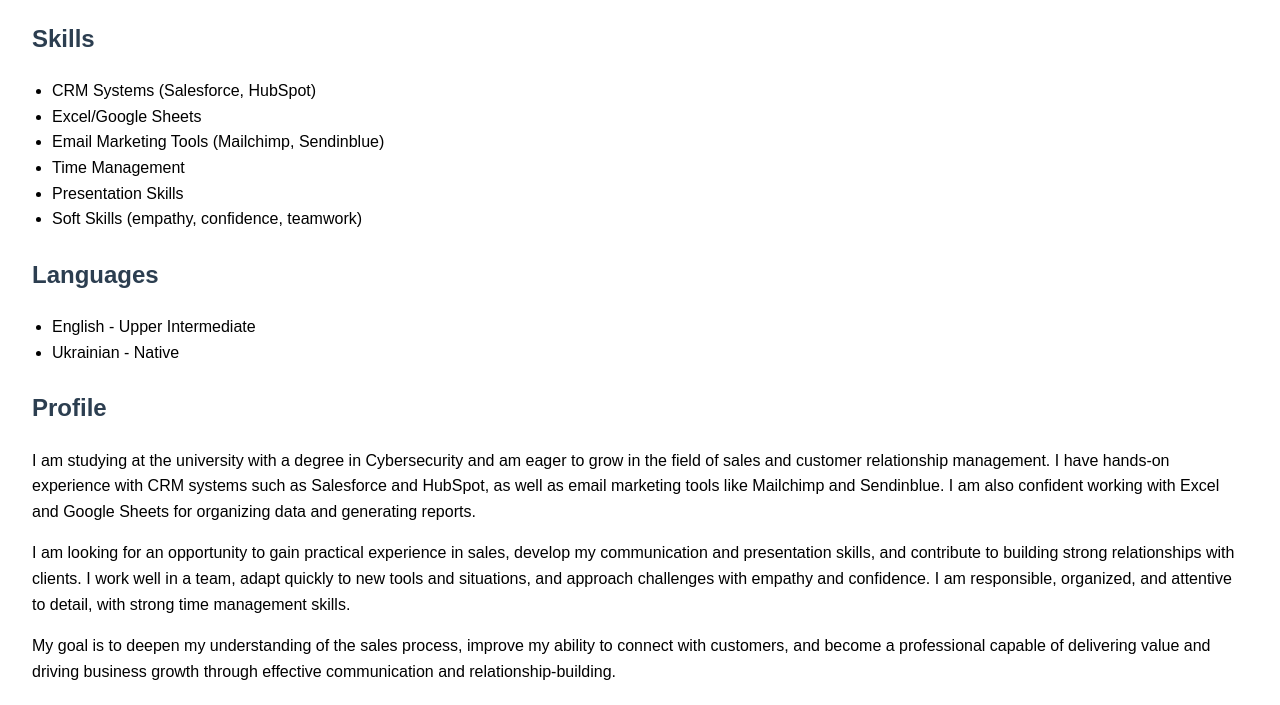
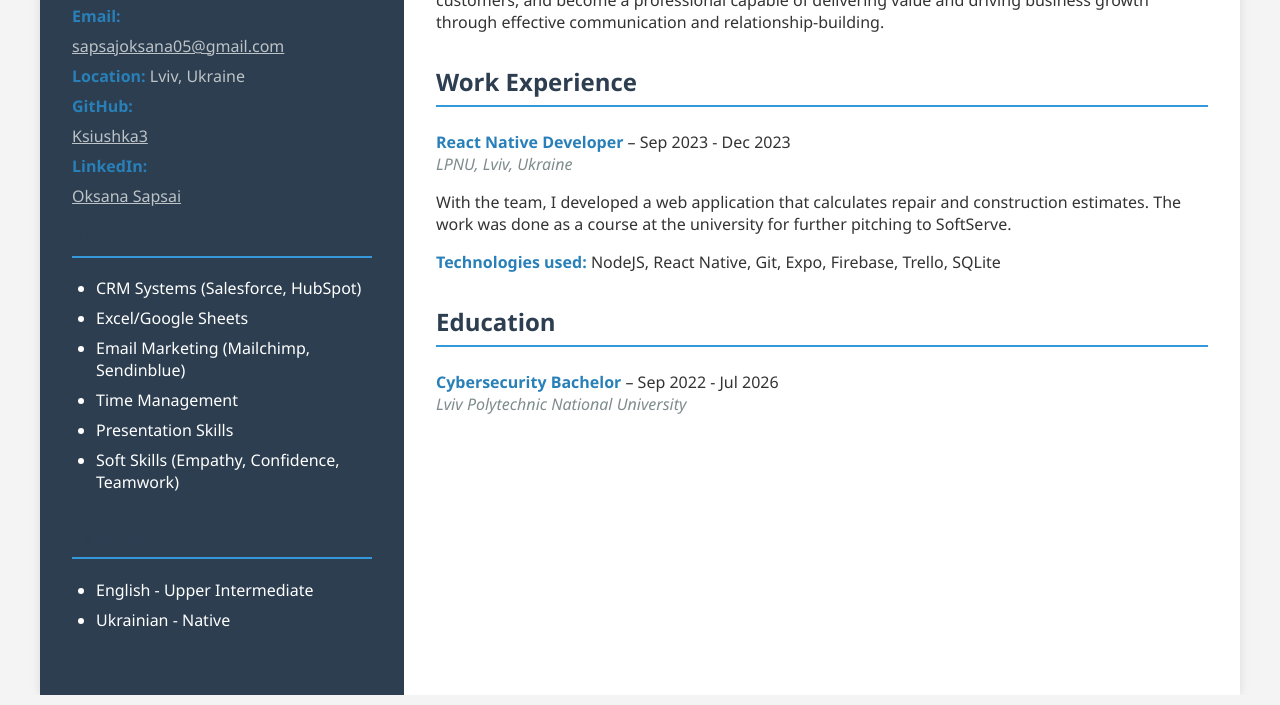
Before and after one commit to Ksiushka3/CVuni, a plain HTML site: page index.html in a window 1280 px wide. Shown: the part 359-1064 px from the top of the page. Drawn offline with Linux system fonts and the light colour scheme.

Commit message:
Lab3 css

```diff
--- a/index.html
+++ b/index.html
@@ -1,69 +1,71 @@
 <!DOCTYPE html>
 <html lang="en">
 <head>
-  <meta charset="UTF-8">
-  <meta name="viewport" content="width=device-width, initial-scale=1">
+  <meta charset="UTF-8" />
+  <meta name="viewport" content="width=device-width, initial-scale=1" />
   <title>Oksana Sapsai - Sales Manager CV</title>
-  <style>
-    body { font-family: Arial, sans-serif; margin: 2em; line-height: 1.6; }
-    h1, h2 { color: #2c3e50; }
-    .contact, .skills, .languages, .profile, .experience, .education { margin-bottom: 1.5em; }
-    ul { list-style-type: disc; padding-left: 20px; }
-    a { color: #2980b9; text-decoration: none; }
-  </style>
+  <link rel="stylesheet" href="styles.css" />
 </head>
 <body>
+
+<div class="container">
+
+  <div class="sidebar">
+
+    <img src="фото cv.jpg" alt="Oksana Sapsai" class="profile-pic" />
 
   <h1>Oksana Sapsai</h1>
   <h2>Sales Manager</h2>
 
-  <div class="contact">
     <p><strong>Phone:</strong> +380680420174</p>
     <p><strong>Email:</strong> <a href="mailto:sapsajoksana05@gmail.com">sapsajoksana05@gmail.com</a></p>
     <p><strong>Location:</strong> Lviv, Ukraine</p>
     <p><strong>GitHub:</strong> <a href="https://github.com/Ksiushka3">Ksiushka3</a></p>
     <p><strong>LinkedIn:</strong> <a href="https://www.linkedin.com/in/oksana-sapsai/">Oksana Sapsai</a></p>
-  </div>
 
-  <div class="skills">
+    <div class="section">
       <h2>Skills</h2>
       <ul>
         <li>CRM Systems (Salesforce, HubSpot)</li>
         <li>Excel/Google Sheets</li>
-      <li>Email Marketing Tools (Mailchimp, Sendinblue)</li>
+        <li>Email Marketing (Mailchimp, Sendinblue)</li>
         <li>Time Management</li>
         <li>Presentation Skills</li>
-      <li>Soft Skills (empathy, confidence, teamwork)</li>
+        <li>Soft Skills (Empathy, Confidence, Teamwork)</li>
       </ul>
     </div>
 
-  <div class="languages">
+    <div class="section">
       <h2>Languages</h2>
       <ul>
         <li>English - Upper Intermediate</li>
         <li>Ukrainian - Native</li>
       </ul>
     </div>
+  </div>
 
-  <div class="profile">
+  <div class="main-content">
+    <div class="section">
       <h2>Profile</h2>
       <p>I am studying at the university with a degree in Cybersecurity and am eager to grow in the field of sales and customer relationship management. I have hands-on experience with CRM systems such as Salesforce and HubSpot, as well as email marketing tools like Mailchimp and Sendinblue. I am also confident working with Excel and Google Sheets for organizing data and generating reports.</p>
       <p>I am looking for an opportunity to gain practical experience in sales, develop my communication and presentation skills, and contribute to building strong relationships with clients. I work well in a team, adapt quickly to new tools and situations, and approach challenges with empathy and confidence. I am responsible, organized, and attentive to detail, with strong time management skills.</p>
       <p>My goal is to deepen my understanding of the sales process, improve my ability to connect with customers, and become a professional capable of delivering value and driving business growth through effective communication and relationship-building.</p>
     </div>
 
-  <div class="experience">
+    <div class="section">
       <h2>Work Experience</h2>
-    <p><strong>React Native Developer</strong> – Sep 2023 - Dec 2023<br>
+      <p><strong>React Native Developer</strong> – Sep 2023 - Dec 2023<br />
         <em>LPNU, Lviv, Ukraine</em></p>
       <p>With the team, I developed a web application that calculates repair and construction estimates. The work was done as a course at the university for further pitching to SoftServe.</p>
       <p><strong>Technologies used:</strong> NodeJS, React Native, Git, Expo, Firebase, Trello, SQLite</p>
     </div>
 
-  <div class="education">
-    <h2>Education and Qualifications</h2>
-    <p><strong>Cybersecurity Bachelor</strong> – Sep 2022 - Jul 2026<br>
+    <div class="section">
+      <h2>Education</h2>
+      <p><strong>Cybersecurity Bachelor</strong> – Sep 2022 - Jul 2026<br />
         <em>Lviv Polytechnic National University</em></p>
+    </div>
+  </div>
 </div>
 
 </body>
--- /dev/null
+++ b/styles.css
@@ -0,0 +1,99 @@
+body {
+  margin: 0;
+  font-family: 'Segoe UI', Tahoma, Geneva, Verdana, sans-serif;
+  background-color: #f4f4f4;
+  color: #333;
+}
+
+.container {
+  display: flex;
+  flex-direction: row;
+  max-width: 1200px;
+  margin: 0 auto;
+  background: white;
+  box-shadow: 0 0 10px rgba(0,0,0,0.1);
+  min-height: 100vh;
+}
+
+.sidebar {
+  background-color: #2c3e50;
+  color: white;
+  padding: 2em;
+  width: 300px;
+  flex-shrink: 0;
+}
+
+
+
+
+.sidebar h1 {
+  font-size: 1.8em;
+  margin-bottom: 0.2em;
+}
+
+.sidebar h2 {
+  font-size: 1.2em;
+  color: #ecf0f1;
+}
+
+.sidebar p, .sidebar a {
+  color: #bdc3c7;
+  margin: 0.5em 0;
+  display: block;
+}
+
+.sidebar a:hover {
+  color: #ffffff;
+}
+
+.main-content {
+  padding: 2em;
+  flex-grow: 1;
+}
+
+.section {
+  margin-bottom: 2em;
+}
+
+.section h2 {
+  border-bottom: 2px solid #3498db;
+  padding-bottom: 0.3em;
+  margin-bottom: 1em;
+  color: #2c3e50;
+}
+
+ul {
+  padding-left: 1.5em;
+}
+
+ul li {
+  margin-bottom: 0.5em;
+}
+
+strong {
+  color: #2980b9;
+}
+
+em {
+  color: #7f8c8d;
+}
+
+@media (max-width: 768px) {
+  .container {
+    flex-direction: column;
+  }
+
+  .sidebar, .main-content {
+    width: 100%;
+  }
+}
+
+.profile-pic {
+  width: 180px;
+  height: 180px;
+  object-fit: cover;
+  border-radius: 50%;
+  margin: 0 auto 1.5em;
+  display: block;
+  box-shadow: 0 4px 10px rgba(0,0,0,0.2);
+}
```
Also changed, not shown: фото cv.jpg (added), 1 other file. Lines whose indentation alone changed are shown as unchanged.
